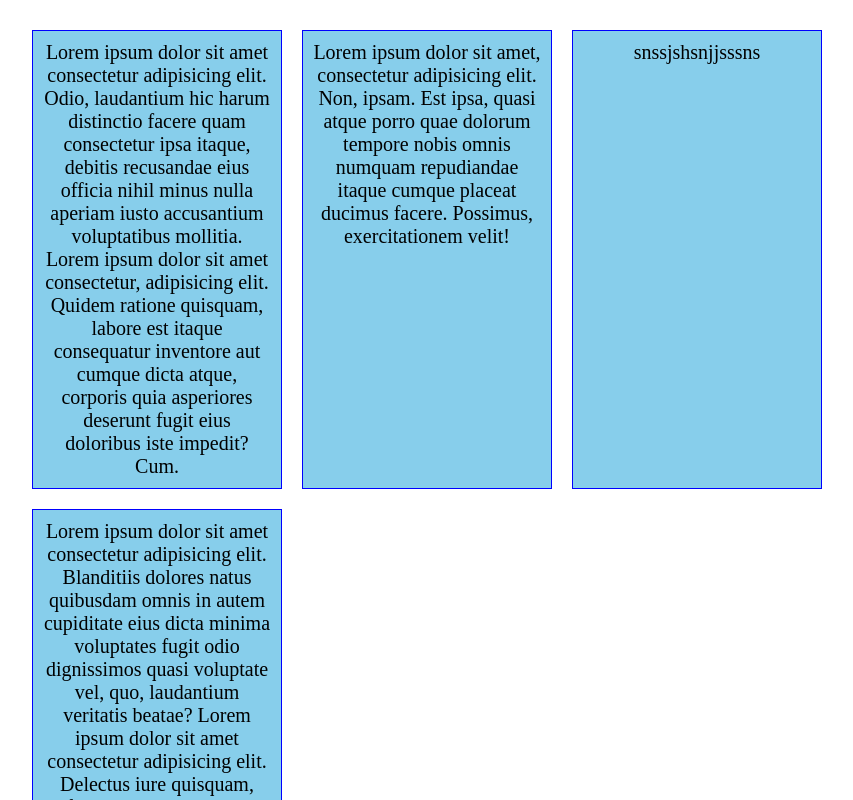
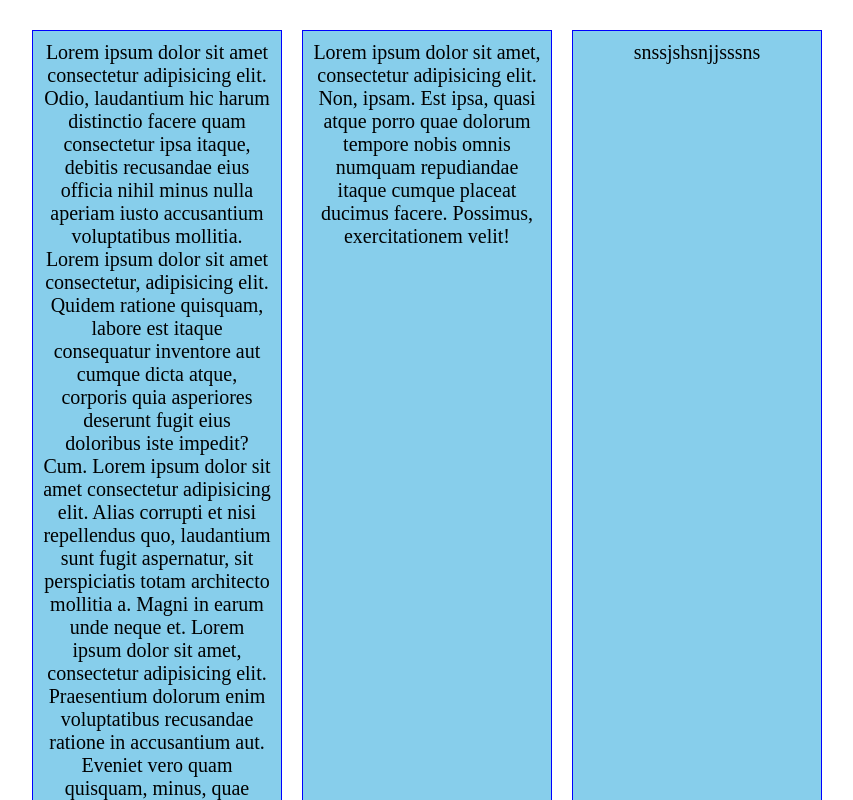
Before and after one commit to Tushar-Alec/Intermediate-HTML-and-CSS, a plain HTML site: page grid.html in a window 1280 px wide. Shown: the top 800 px of the page, without its empty margins (213-1066 px from the left). Drawn offline with Linux system fonts and the light colour scheme.

Commit message:
grid test2

```diff
--- a/grid.html
+++ b/grid.html
@@ -8,7 +8,7 @@
 </head>
 <body>
     <div class="container">
-        <div class="item item-1">Lorem ipsum dolor sit amet consectetur adipisicing elit. Odio, laudantium hic harum distinctio facere quam consectetur ipsa itaque, debitis recusandae eius officia nihil minus nulla aperiam iusto accusantium voluptatibus mollitia. Lorem ipsum dolor sit amet consectetur, adipisicing elit. Quidem ratione quisquam, labore est itaque consequatur inventore aut cumque dicta atque, corporis quia asperiores deserunt fugit eius doloribus iste impedit? Cum. </div>
+        <div class="item item-1">Lorem ipsum dolor sit amet consectetur adipisicing elit. Odio, laudantium hic harum distinctio facere quam consectetur ipsa itaque, debitis recusandae eius officia nihil minus nulla aperiam iusto accusantium voluptatibus mollitia. Lorem ipsum dolor sit amet consectetur, adipisicing elit. Quidem ratione quisquam, labore est itaque consequatur inventore aut cumque dicta atque, corporis quia asperiores deserunt fugit eius doloribus iste impedit? Cum. Lorem ipsum dolor sit amet consectetur adipisicing elit. Alias corrupti et nisi repellendus quo, laudantium sunt fugit aspernatur, sit perspiciatis totam architecto mollitia a. Magni in earum unde neque et. Lorem ipsum dolor sit amet, consectetur adipisicing elit. Praesentium dolorum enim voluptatibus recusandae ratione in accusantium aut. Eveniet vero quam quisquam, minus, quae ducimus laboriosam ut repellendus eligendi, architecto veniam! </div>
         <div class="item item-2">Lorem ipsum dolor sit amet, consectetur adipisicing elit. Non, ipsam. Est ipsa, quasi atque porro quae dolorum tempore nobis omnis numquam repudiandae itaque cumque placeat ducimus facere. Possimus, exercitationem velit! </div>
         <div class="item item-3">snssjshsnjjsssns </div>
         <div class="item item-4">Lorem ipsum dolor sit amet consectetur adipisicing elit. Blanditiis dolores natus quibusdam omnis in autem cupiditate eius dicta minima voluptates fugit odio dignissimos quasi voluptate vel, quo, laudantium veritatis beatae? Lorem ipsum dolor sit amet consectetur adipisicing elit. Delectus iure quisquam, facilis qui nobis autem eligendi quod doloremque nam cupiditate maiores, officiis voluptas voluptates necessitatibus tempora? Ex accusamus eaque molestiae!</div>
```
